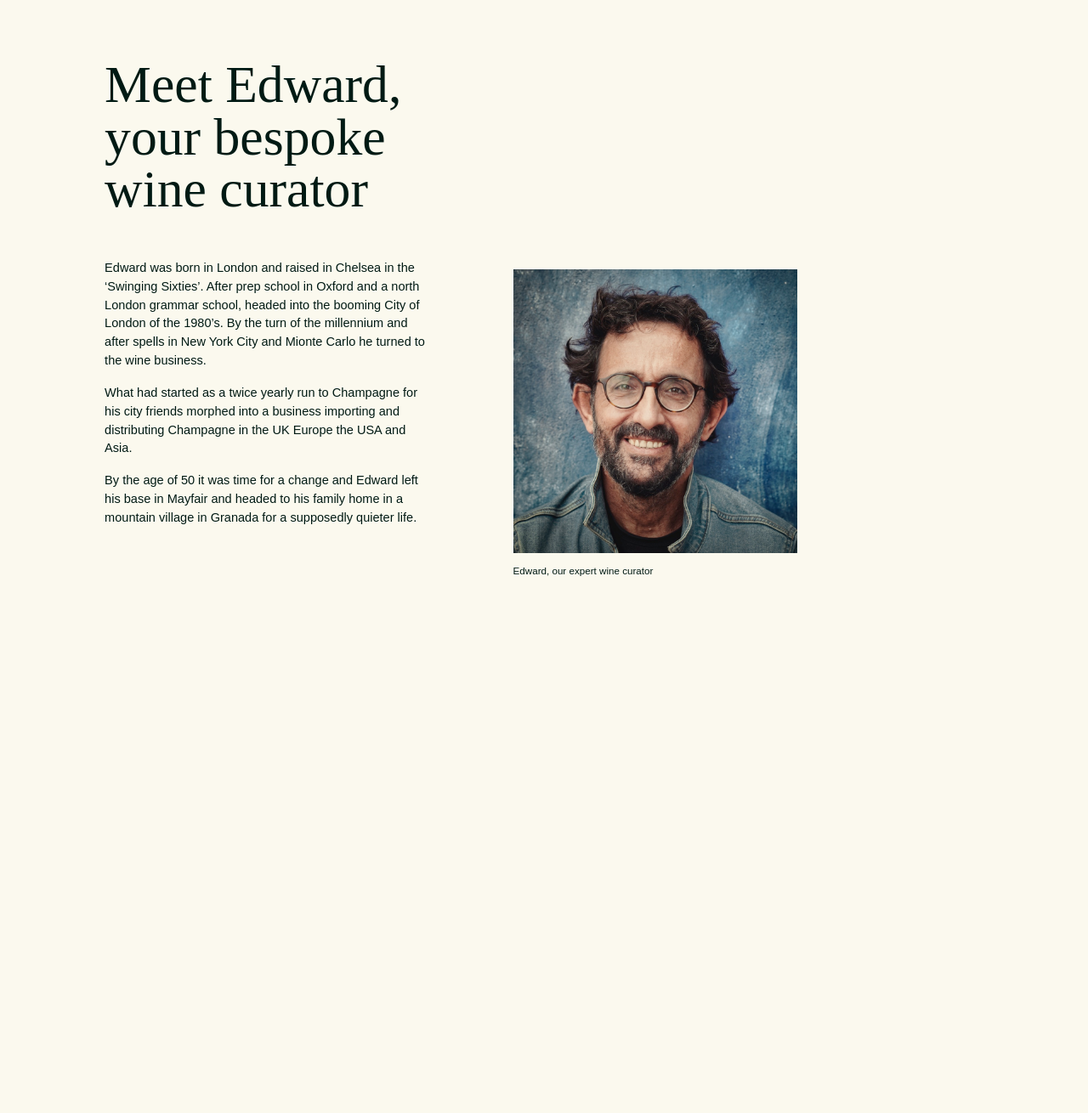
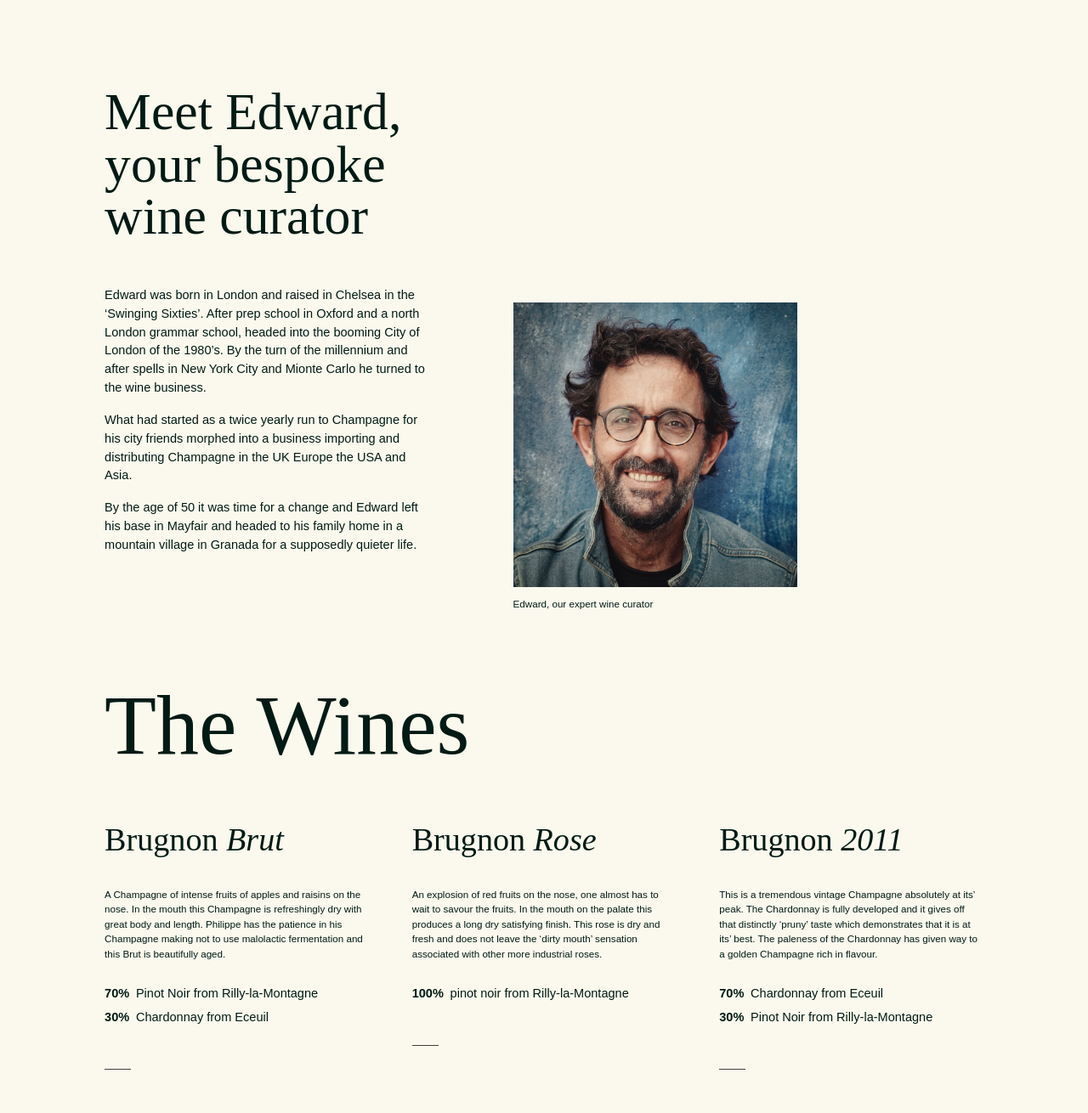
Before and after one commit to JayGeorge/thesybarite_org_static, a PHP site: page /champagne-club.php in a window 1280 px wide; the page is wider, and only the part inside the window is pictured. Shown: the part 561-1871 px from the top of that part at 85% size. Before the commit the page ends 1239 px from the top of that part, so only its background shows below. Run offline with PHP 8.4, Linux system fonts and the light colour scheme; some web fonts are replaced.

Commit message:
Champagne Club -- wine section progress

```diff
--- a/champagne-club.php
+++ b/champagne-club.php
@@ -28,7 +28,7 @@
 
     <?php /* Need tabindex="-1" to lock the tab focus here when using Skip to Content */?>
     <main tabindex="-1" id="main">
-        <article>
+        <article style="--accent-colour: hsl(168deg 100% 5%);">
             <header class="image-with-text">
                 <div class="image-with-text__text">
                     <h1><span>the</span> champagne <br/>club</h1>
@@ -58,6 +58,33 @@
                         </figure>
                     </div>
                 </div>
+
+                <h2 class="large-title">The Wines</h2>
+                <div class="feature-columns">
+                    <div class="feature-columns__column">
+                        <h3 class="feature-columns__title">Brugnon <em>Brut</em></h3>
+                        <p class="feature-columns__description">A Champagne of intense fruits of apples and raisins on the nose. In the mouth this Champagne is refreshingly dry with great body and length. Philippe has the patience in his Champagne making not to use malolactic fermentation and this Brut is beautifully aged.</p>
+                        <ul class="feature-columns__stats">
+                            <li><strong>70%</strong> Pinot Noir from Rilly-la-Montagne</li>
+                            <li><strong>30%</strong> Chardonnay from Eceuil</li>
+                        </ul>
+                    </div>
+                    <div class="feature-columns__column">
+                        <h3 class="feature-columns__title">Brugnon <em>Rose</em></h3>
+                        <p class="feature-columns__description">An explosion of red fruits on the nose, one almost has to wait to savour the fruits. In the mouth on the palate this produces a long dry satisfying finish. This rose is dry and fresh and does not leave the ‘dirty mouth’ sensation associated with other more industrial roses.</p>
+                        <ul class="feature-columns__stats">
+                            <li><strong>100%</strong> pinot noir from Rilly-la-Montagne</li>
+                        </ul>
+                    </div>
+                    <div class="feature-columns__column">
+                        <h3 class="feature-columns__title">Brugnon <em>2011</em></h3>
+                        <p class="feature-columns__description">This is a tremendous vintage Champagne absolutely at its’ peak. The Chardonnay is fully developed and it gives off that distinctly ‘pruny’ taste which demonstrates that it is at its’ best. The paleness of the Chardonnay has given way to a golden Champagne rich in flavour.</p>
+                        <ul class="feature-columns__stats">
+                            <li><strong>70%</strong> Chardonnay from Eceuil</li>
+                            <li><strong>30%</strong> Pinot Noir from Rilly-la-Montagne</li>
+                        </ul>
+                    </div>
+                </div>
             </article>
         </div>
     </main>
--- a/css/core.css
+++ b/css/core.css
@@ -60,12 +60,12 @@
     /* Dark to light */
     --colour-black: black;
     --colour-black-transparent: hsl(0deg 0% 0% / 40%);
-    --colour-white-transparent: hsl(var(--colour-accent-hsl) / 50%);
+    --colour-white-transparent: hsl(var(--colour-pale-hsl) / 50%);
     --colour-grey-light: hsl(0deg 0% 82%);
-    --colour-accent: #fdeada;
+    --colour-pale: #fdeada;
     /* Jo malone */
-    --colour-accent: hsl(51deg 62% 96%);
-    --colour-accent-hsl: 51deg 62% 96%;
+    --colour-pale: hsl(51deg 62% 96%);
+    --colour-pale-hsl: 51deg 62% 96%;
     /* GROUP VARIABLES -- DECORATION -- COLOURS -- THEME -- GRADIENTS
     =================================================== */
     --colour-gradient-orange: radial-gradient(ellipse at bottom right, hsl(41, 100%, 69%) 0%,hsl(25, 100%, 50%) 100%);
@@ -82,7 +82,7 @@
     /* GROUP VARIABLES -- DECORATION -- TEXT -- WEIGHTS
     =================================================== */
     --font-family-main-weight-normal: 400;
-    --font-family-main-weight-strong: 500;
+    --font-family-main-weight-strong: 600;
     /* GROUP VARIABLES -- DECORATION -- TEXT -- SIZES
     =================================================== */
     /* Optimise line-height for reading */
@@ -130,6 +130,7 @@
     --font-size-s-x: 0.8em;
 
     --font-size-m: 1.618em;
+    --font-size-m-line-height: 1.3;
 
     --font-size-l: 2.618em;
 
@@ -137,6 +138,7 @@
     --font-size-l-1-line-height: 1;
 
     --font-size-l-2: 6.854em;
+    --font-size-l-2-line-height: 1;
 
     --font-size-l-3: 11.089em;
     /* GROUP VARIABLES -- DECORATION -- TEXT -- OTHER
@@ -158,6 +160,9 @@
     :root {
         /* GROUP VARIABLES -- SPACING
         ===================================================  */
+        /* e.g. >> /champagne-club */
+        --spacing-s-2: 1.5rem;
+        --spacing-m: 2.3rem;
         --spacing-l: 3rem;
         --spacing-l-1: 3.5rem;
     }
@@ -420,7 +425,8 @@
 =================================================== */
 h3,
 .h3 {
-    padding-block-end: var(--spacing-s-x);
+    /* e.g. >> /champagne-club */
+    padding-block-end: var(--spacing-m);
 }
 
 h4,
@@ -1032,6 +1038,93 @@
 
 
 
+/* GROUP COMPONENTS / LARGE TITLE
+=================================================== */
+.large-title {
+    max-width: var(--max-width-1);
+    margin: auto;
+    font-size: var(--font-size-l-2);
+    line-height: var(--font-size-l-2-line-height);
+    padding-block-start: var(--spacing-m);
+    padding-inline-start: var(--spacing-l);
+    padding-inline-end: var(--spacing-l);
+}
+
+
+
+
+/* GROUP COMPONENTS / FEATURE COLUMNS
+=================================================== */
+/* Notes...
+
+	-
+
+*/
+/* HTML Example...
+
+
+*/
+/* Modifiers...
+
+*/
+/* GROUP COMPONENTS / FEATURE COLUMNS / LAYOUT
+=================================================== */
+.feature-columns {
+    display: grid;
+    grid-template-columns: repeat(3, 1fr);
+    gap: var(--spacing-l-1);
+
+    max-width: var(--max-width-1);
+    margin: auto;
+}
+/* GROUP COMPONENTS / FEATURE COLUMNS / SPACING
+=================================================== */
+.feature-columns {
+    padding-inline-start: var(--spacing-l);
+    padding-inline-end: var(--spacing-l);
+}
+
+.feature-columns__stats {
+    padding-block-end: var(--spacing-l);
+}
+
+.feature-columns__stats strong {
+    padding-inline-end: var(--spacing-s-x-x);
+}
+/* GROUP COMPONENTS / FEATURE COLUMNS / DECORATION
+=================================================== */
+.feature-columns__title {
+    font-size: var(--font-size-l);
+    line-height: var(--font-size-l-line-height);
+}
+
+.feature-columns__description {
+    font-size: var(--font-size-s-x);
+}
+
+/* ul*/
+.feature-columns__stats {
+    position: relative;
+}
+
+/* ul*/
+.feature-columns__stats {
+    list-style: none;
+}
+
+.feature-columns__stats::after {
+    content: "";
+    position: absolute;
+    bottom: 0;
+    width: 10%;
+    border-block-end: 1px solid black;
+    opacity: 0.75;
+}
+
+
+
+
+
 /* GROUP COMPONENTS / IMAGE WITH TEXT
 =================================================== */
 /* Notes...
@@ -1107,7 +1200,7 @@
 .image-with-text__arrow {
     position: fixed;
     left: calc(var(--spacing-l) - 0.8em);
-    bottom: var(--spacing-m);
+    bottom: var(--spacing-s-2);
 }
 
 .image-with-text__text span {
@@ -1169,7 +1262,7 @@
 }
 
 .image-with-text__text :is(h1, h2, h3, p) {
-    color: var(--colour-accent);
+    color: var(--colour-pale);
     font-size: var(--font-size-l-3);
     line-height: var(--font-size-l-3-line-height);
     line-height: 0.9;
@@ -1186,11 +1279,11 @@
 
 .image-with-text__arrow svg {
     font-size: var(--font-size-l-2);
-    color: var(--colour-accent);
+    color: var(--colour-pale);
 }
 
 body {
-    background: var(--colour-accent);
+    background: var(--colour-pale);
 }
 /* GROUP COMPONENTS / IMAGE WITH TEXT / ANIMATIONS
 =================================================== */
@@ -1265,5 +1358,5 @@
 =================================================== */
 .u-above-ctas {
     position: relative;
-    background: var(--colour-accent);
+    background: var(--colour-pale);
 }
--- a/css/temp.css
+++ b/css/temp.css
@@ -23,9 +23,9 @@
     top: 11em;
     right: 0;
     width: 18%;
-    color: var(--colour-accent);
+    color: var(--colour-pale);
     background: black;
-    padding: var(--spacing-m)!important;
+    padding: var(--spacing-s-2)!important;
     font-size: var(--font-size-s);
 
     animation: 1.5s cubic-bezier(.25, 1, .30, 1) wipe-in-left both;
@@ -47,20 +47,20 @@
     grid-template-columns: 26em 23em;
     gap: var(--spacing-l-4);
     position: relative;
-    background: var(--colour-accent);
+    background: var(--colour-pale);
     max-width: var(--max-width-1);
     margin: auto;
 }
 
 .article__image {
     position: relative;
-    top: var(--spacing-l);
+    top: var(--spacing-l-1);
     display: grid;
     align-items: end;
 }
 
 .article {
-    padding: var(--spacing-l-3) var(--spacing-l);
+    padding: var(--spacing-l-4) var(--spacing-l);
     padding-block-end: var(--spacing-l-4);
 }
 
@@ -71,13 +71,5 @@
 }
 
 article {
-    color: hsl(168deg 100% 5%);
+    color: var(--accent-colour, var(--colour-black));
 }
-
-.caption {
-/*     position: absolute; */
-border: 3px solid red!important;
-    left: 44rem;
-    top: 97rem;
-    font-size: var(--font-size-s-x);
-}
--- a/index_files/style.min(1).css
+++ b/index_files/style.min(1).css
@@ -27,9 +27,9 @@
     /* Dark to light */
     --colour-black: black;
     --colour-grey-light: hsl(0deg 0% 82%);
-    --colour-accent: #fdeada;
+    --colour-pale: #fdeada;
     /* Jo malone */
-    /* --colour-accent: #fbf9ee; */
+    /* --colour-pale: #fbf9ee; */
 
     /* Golden Ratio */
     --font-size-s-x: 0.618rem!important;
@@ -127,7 +127,7 @@
 
 .elementor-button {
 	padding: 22px 40px!important;
-	background: var(--colour-accent)!important;
+	background: var(--colour-pale)!important;
 	border-radius: 50px!important;
 	font-weight: var(--font-family-main-weight-strong)!important;
 }
```
